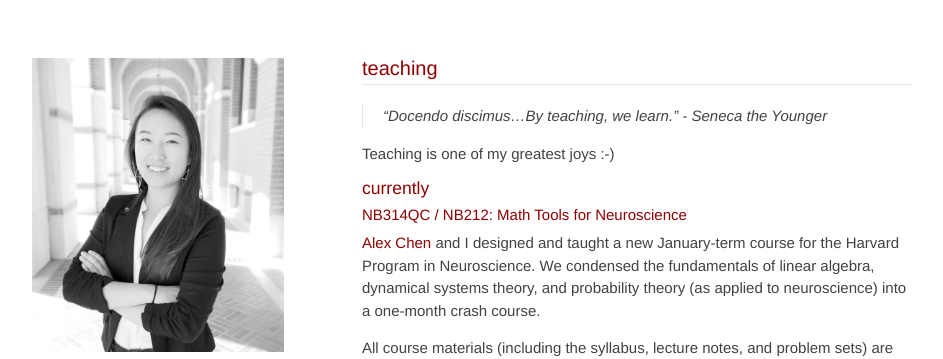
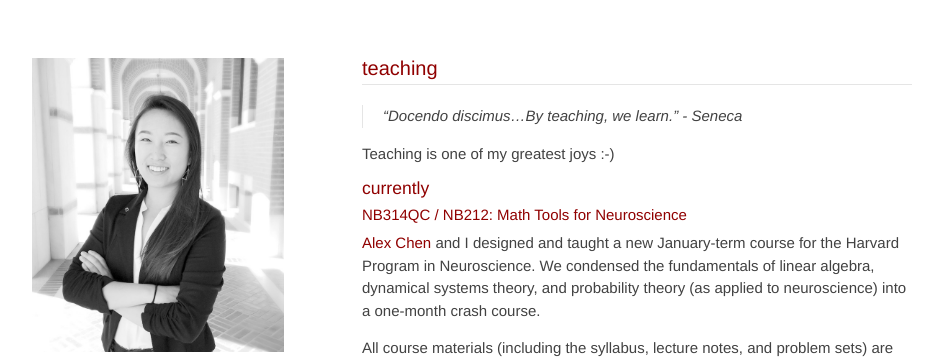
Before and after one commit to lucylai96/lucylai96.github.io, a Jekyll site: the page built from teaching.md, in a window 1280 px wide and 900 px high. Shown: the top 359 px of the window, without its empty margins (168-1111 px from the left). Built offline with Jekyll 4.4.1, drawn with Linux system fonts in a browser that asks for light colours; our own code applies the rules of GitHub Pages for plain Markdown files.

Commit message:
Update teaching.md

```diff
--- a/teaching.md
+++ b/teaching.md
@@ -1,7 +1,7 @@
 
 ## teaching
 ***
-> "Docendo discimus...By teaching, we learn."  - Seneca the Younger
+> "Docendo discimus...By teaching, we learn."  - Seneca
 
 Teaching is one of my greatest joys :-)
 
```
